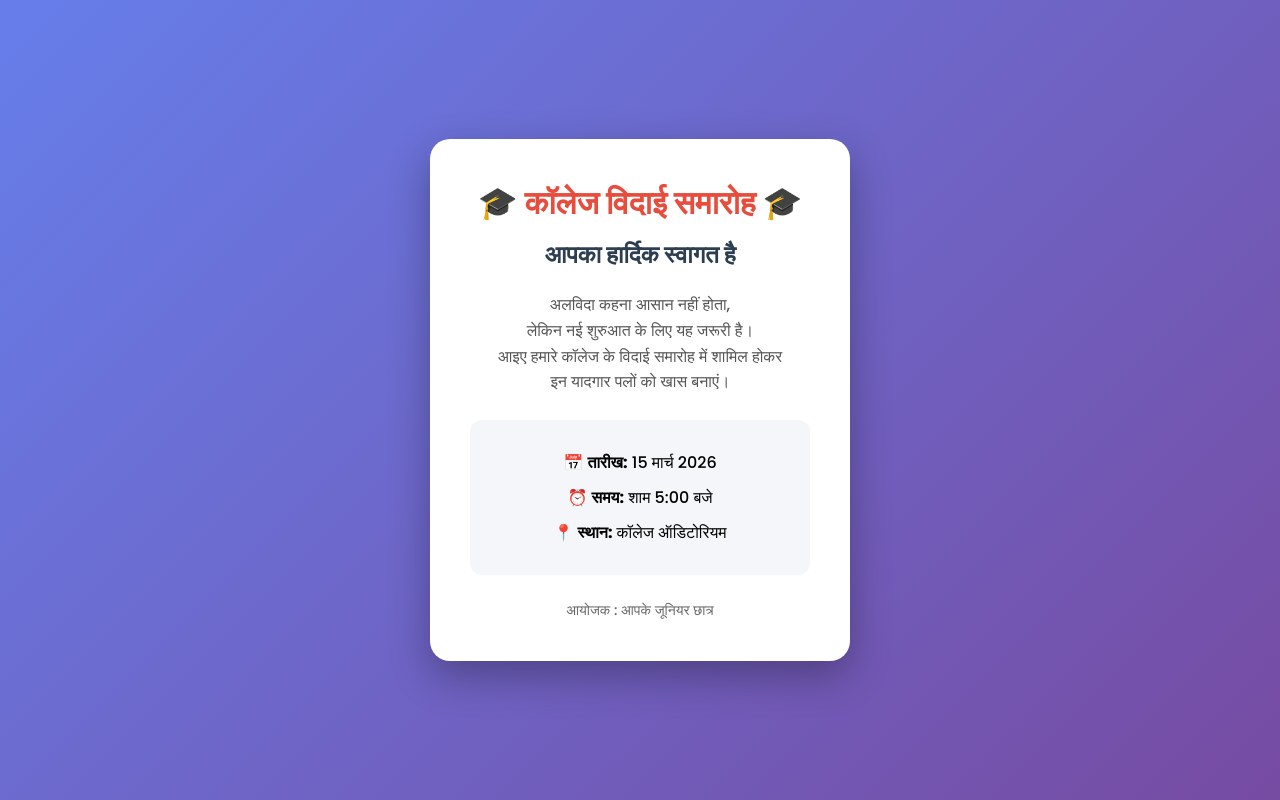
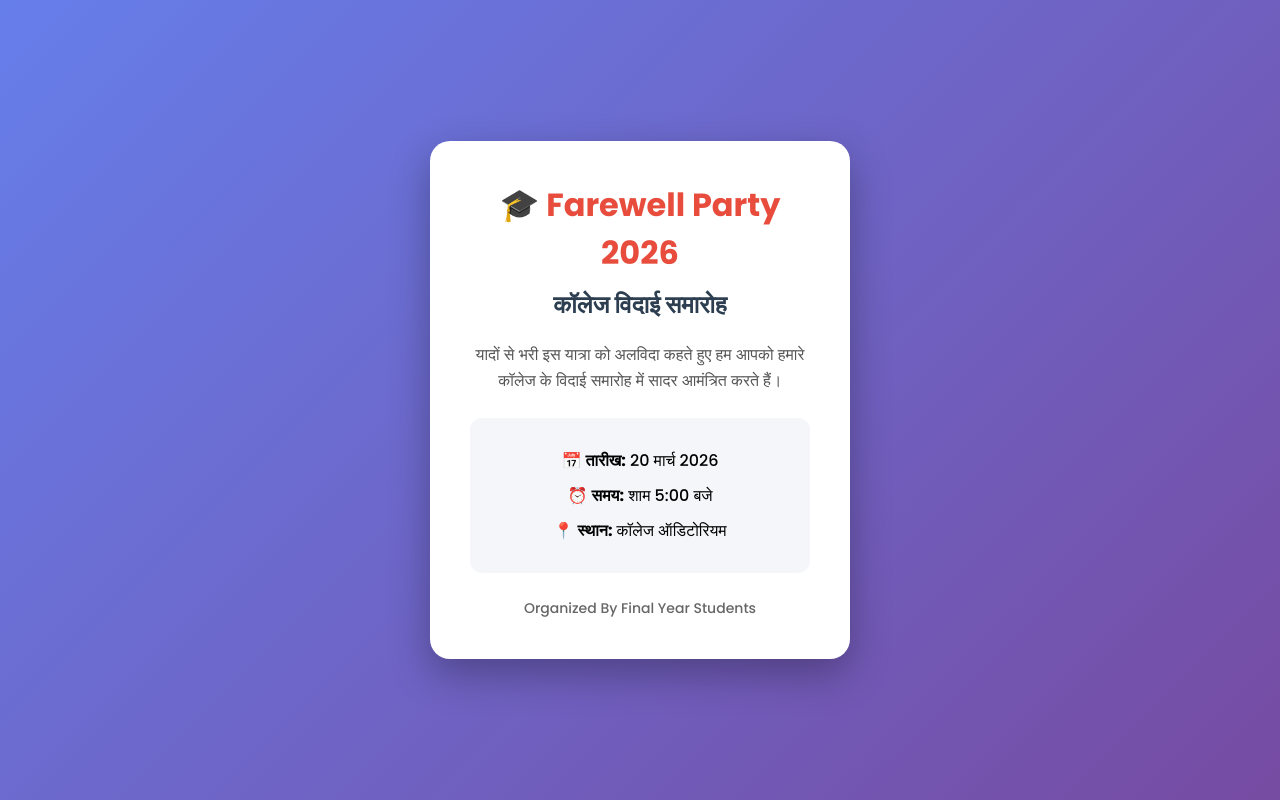
Before and after one commit to Vishalbadole10/Ferwel-, a plain HTML site: page Index.htm in a window 1280 px wide. Drawn offline with Linux system fonts and the light colour scheme.

Commit message:
Update title and content for farewell invitation

```diff
--- a/Index.htm
+++ b/Index.htm
@@ -2,10 +2,9 @@
 <html lang="hi">
 <head>
 <meta charset="UTF-8">
-<title>College Farewell Invitation</title>
+<title>3D Farewell Invitation</title>
 <link rel="stylesheet" href="style.css">
 
-<!-- Google Font -->
 <link href="https://fonts.googleapis.com/css2?family=Poppins:wght@300;500;700&display=swap" rel="stylesheet">
 
 </head>
@@ -16,20 +15,19 @@
 
 <div class="card">
 
-<h1>🎓 कॉलेज विदाई समारोह 🎓</h1>
+<h1>🎓 Farewell Party 2026</h1>
 
-<h2>आपका हार्दिक स्वागत है</h2>
+<h2>कॉलेज विदाई समारोह</h2>
 
 <p class="message">
-अलविदा कहना आसान नहीं होता,<br>
-लेकिन नई शुरुआत के लिए यह जरूरी है।<br>
-आइए हमारे कॉलेज के विदाई समारोह में शामिल होकर<br>
-इन यादगार पलों को खास बनाएं।
+यादों से भरी इस यात्रा को अलविदा कहते हुए
+हम आपको हमारे कॉलेज के विदाई समारोह में
+सादर आमंत्रित करते हैं।
 </p>
 
 <div class="details">
 
-<p>📅 <b>तारीख:</b> 15 मार्च 2026</p>
+<p>📅 <b>तारीख:</b> 20 मार्च 2026</p>
 
 <p>⏰ <b>समय:</b> शाम 5:00 बजे</p>
 
@@ -37,8 +35,9 @@
 
 </div>
 
+
 <p class="footer">
-आयोजक : आपके जूनियर छात्र
+Organized By Final Year Students
 </p>
 
 </div>
```
